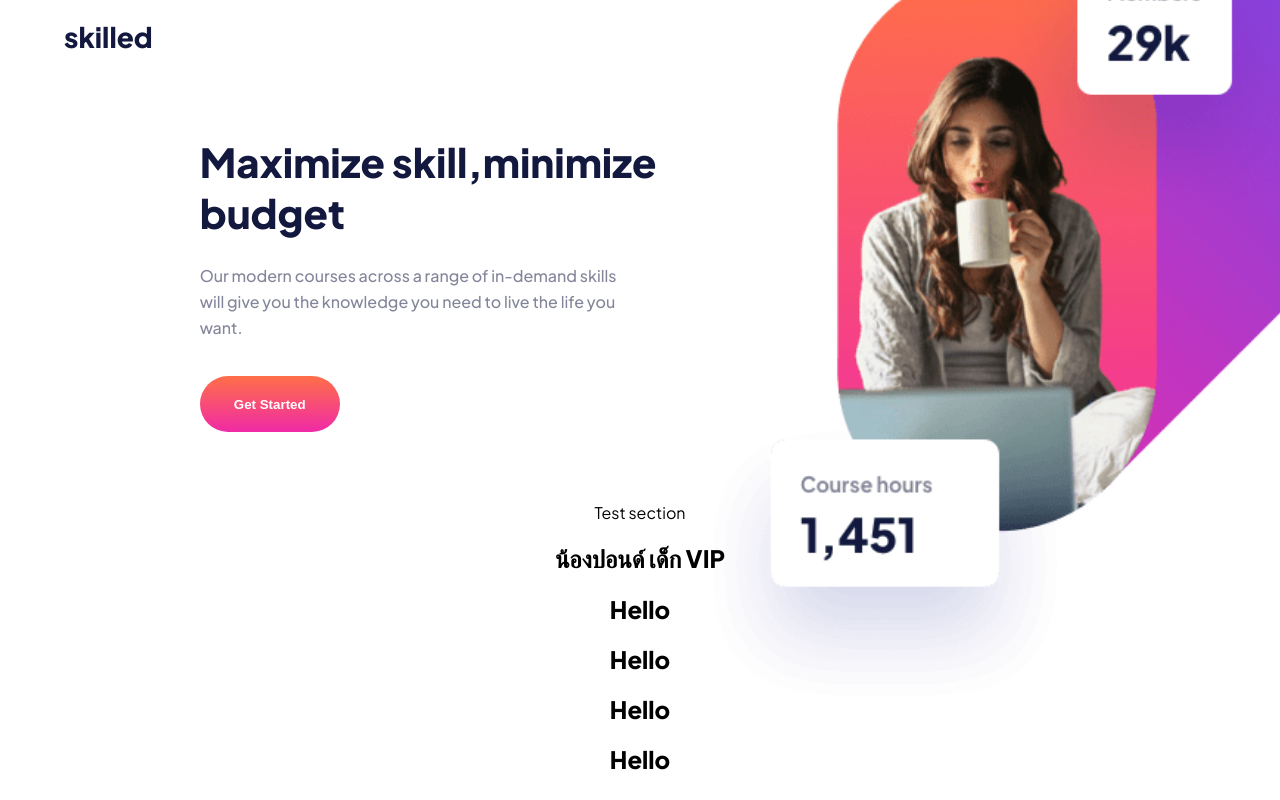
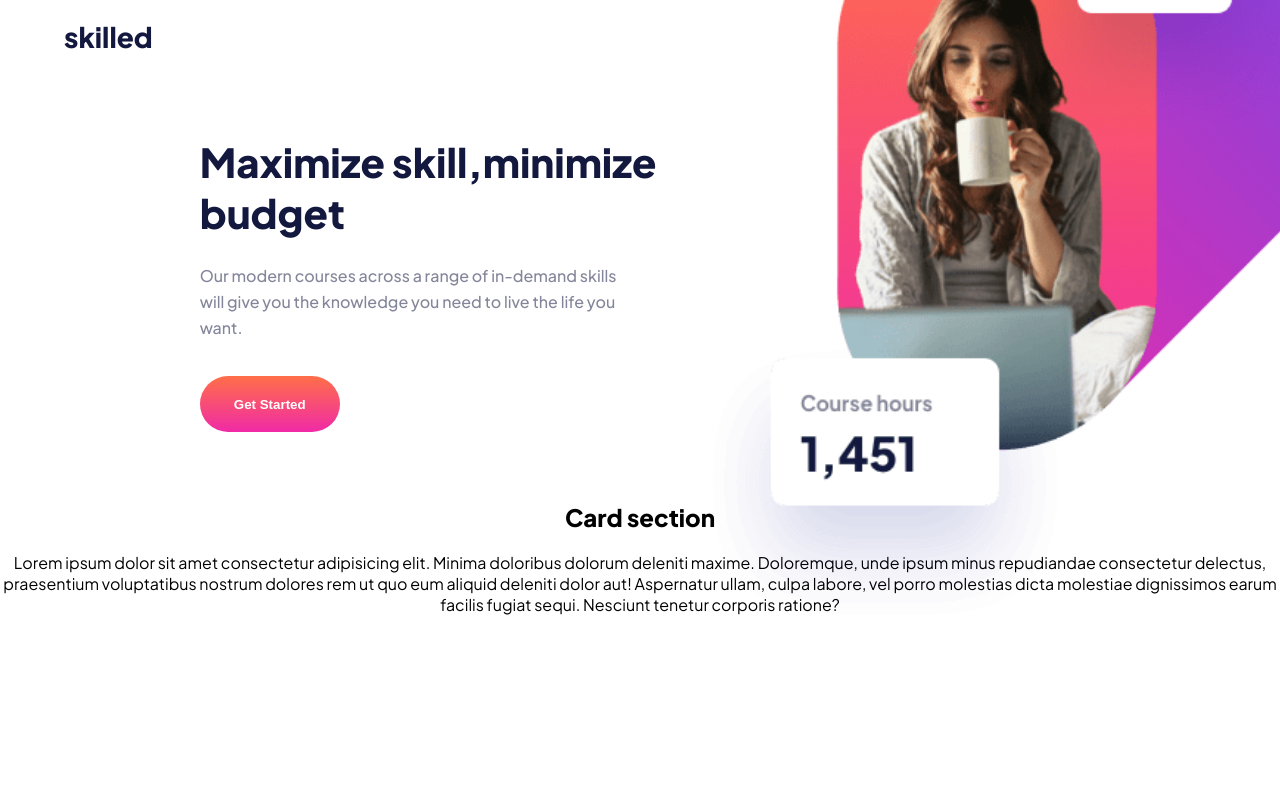
Before and after one commit to PiriyaLapa/Skilled-e-learning-landing-page, a React (Create React App) app: page / in a window 1280 px wide. Built offline with nearby package versions, Linux system fonts and the light colour scheme.

Commit message:
update to try to deploy

```diff
--- a/src/pages/LandingPage/LandingPage.tsx
+++ b/src/pages/LandingPage/LandingPage.tsx
@@ -9,13 +9,18 @@ export default class LandingPage extends Component {
       <StyledLandingPage>
         <Header />
         <Hero />
-        <section>Test section
-          <h1>น้องปอนด์ เด็ก VIP</h1>
-          <h1>Hello</h1>
-          <h1>Hello</h1>
-          <h1>Hello</h1>
-          <h1>Hello</h1>
+        <section>
+          <h1>Card section</h1>
+          <p>
+            Lorem ipsum dolor sit amet consectetur adipisicing elit. Minima
+            doloribus dolorum deleniti maxime. Doloremque, unde ipsum minus
+            repudiandae consectetur delectus, praesentium voluptatibus nostrum
+            dolores rem ut quo eum aliquid deleniti dolor aut! Aspernatur ullam,
+            culpa labore, vel porro molestias dicta molestiae dignissimos earum
+            facilis fugiat sequi. Nesciunt tenetur corporis ratione?
+          </p>
         </section>
-      </StyledLandingPage>);
+      </StyledLandingPage>
+    );
   }
 }
```
